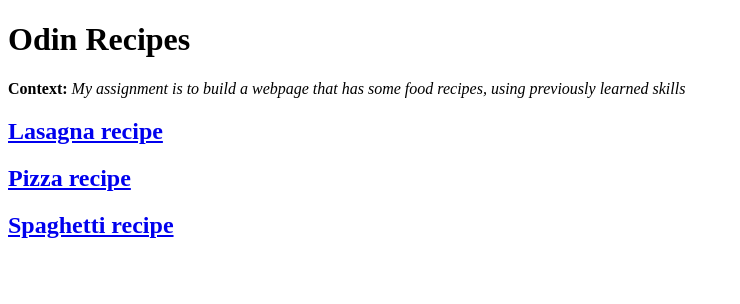
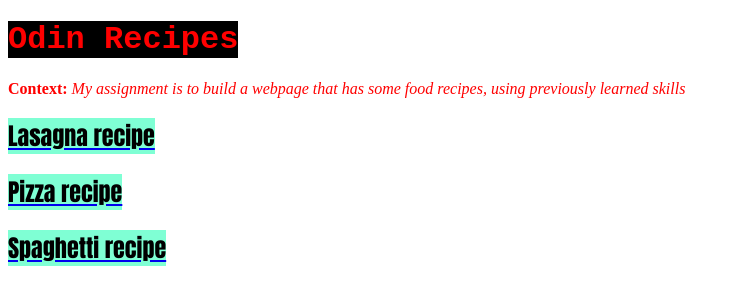
Before and after one commit to hix160/odin-recipes, a plain HTML site: page index.html in a window 1280 px wide. Shown: the whole page, without its empty margins (0-740 px from the left). Drawn offline with Linux system fonts and the light colour scheme.

Commit message:
Added style.css and linked all .html to it

```diff
--- a/index.html
+++ b/index.html
@@ -3,12 +3,13 @@
 <head>
     <meta charset="UTF-8">
     <meta name="viewport" content="width=device-width, initial-scale=1.0">
+    <link rel="stylesheet" href="style.css">
     <title>Odin Recipes</title>
 </head>
 <body>
     <h1>Odin Recipes</h1>
 
-    <p>
+    <p class="context">
         <strong>Context:</strong>
         <em>
         My assignment is to build a webpage that has some food recipes,
--- /dev/null
+++ b/style.css
@@ -0,0 +1,23 @@
+h1 {
+    color: red;
+    background-color: black;
+    height: auto;
+    width: fit-content;
+    font-family: 'Courier New', Courier, monospace;
+}
+h2 {
+    color: black;
+    font-family:Impact, Haettenschweiler, 'Arial Narrow Bold', sans-serif;
+    background-color: aquamarine;
+    height: auto;
+    width: fit-content;
+}
+.context {
+    color:red;
+}
+h3 {
+    color:blue
+}
+li {
+    font-family:Georgia, 'Times New Roman', Times, serif;
+}
```
Also changed, not shown: recipes/lasagna.html (+2 -0 lines), recipes/pizza.html (+1 -0 lines), recipes/spaghetti.html (+1 -0 lines).
